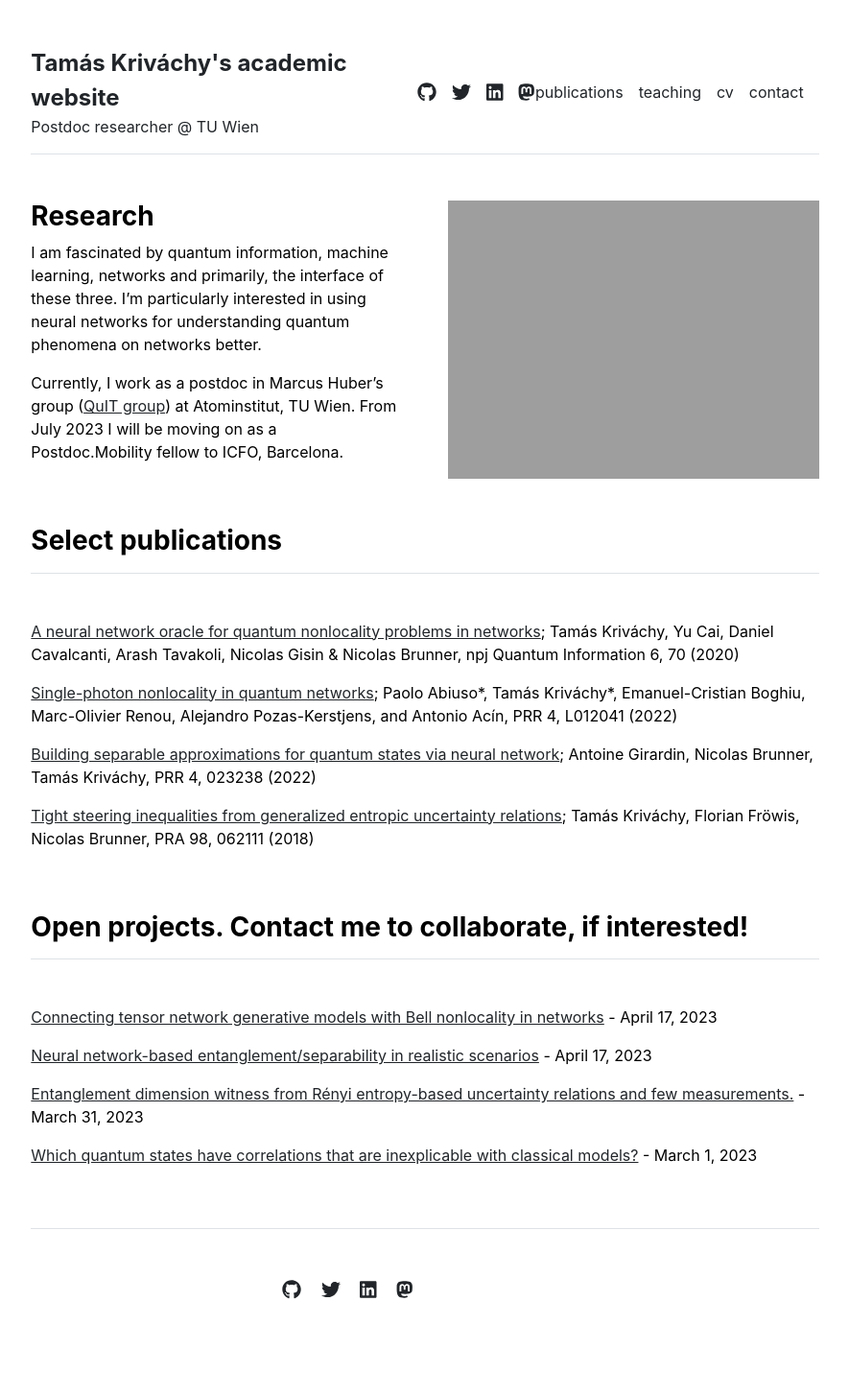
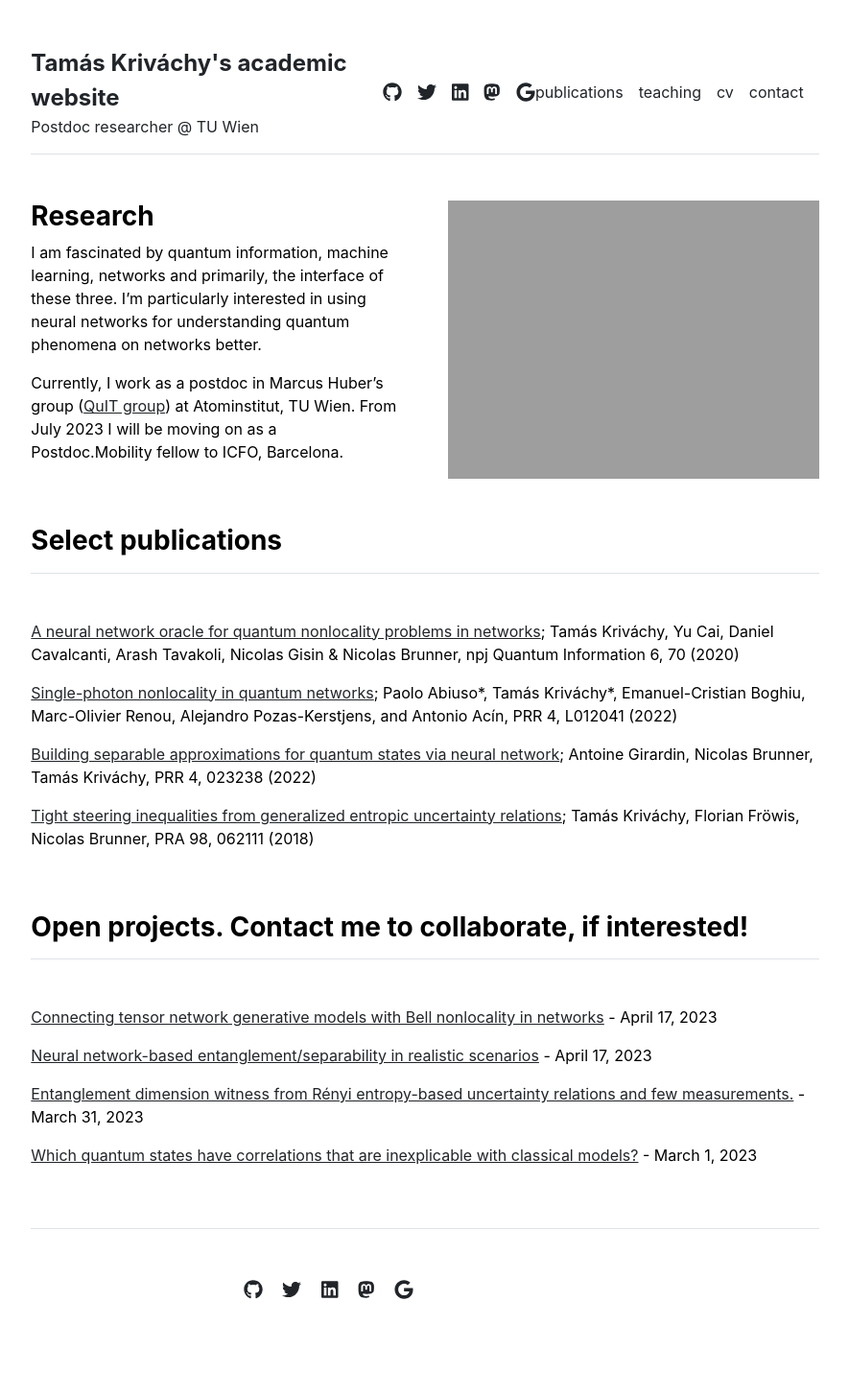
Before and after one commit to tkrivachy/tkrivachy.github.io, a Jekyll site: the page built from index.md, in a window 1280 px wide. Shown: the whole page at 96% size, without its empty margins (197-1082 px from the left). Built offline with Jekyll 4.4.1, drawn with Linux system fonts in a browser that asks for light colours.

Commit message:
added google scholar

```diff
--- a/_data/settings.yml
+++ b/_data/settings.yml
@@ -18,6 +18,7 @@ social:
 - {icon: 'twitter', link: 'https://twitter.com/KrivachyTamas'}
 - {icon: 'linkedin', link: 'https://linkedin.com/in/tamás-kriváchy-36370673/'}
 - {icon: 'mastodon', link: 'https://qubit-social.xyz/@KrivachyTamas'}
+- {icon: 'google', link: 'https://scholar.google.com/citations?hl=en&user=lYcJXqoAAAAJ'}
 
 contacts:
 - {name: 'Tamás Kriváchy', title: 'postdoc', department: 'Quantum Information and Thermodynamics ', institution: 'Atominstitut, TU Wien', institution_address: 'Stadionallee 2, 1020 Wien, Austria', email: 'firstname.lastname@gmail.com (no accents)', image: 'assets/img/contact.jpg'}
```
